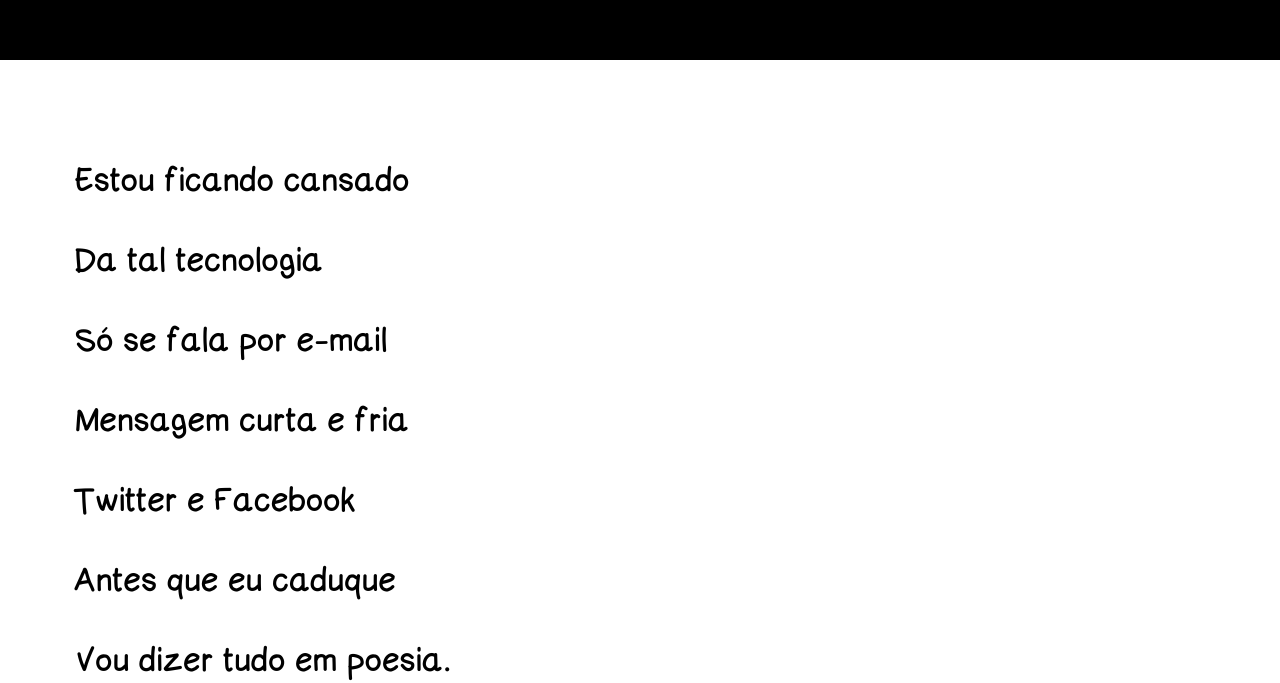
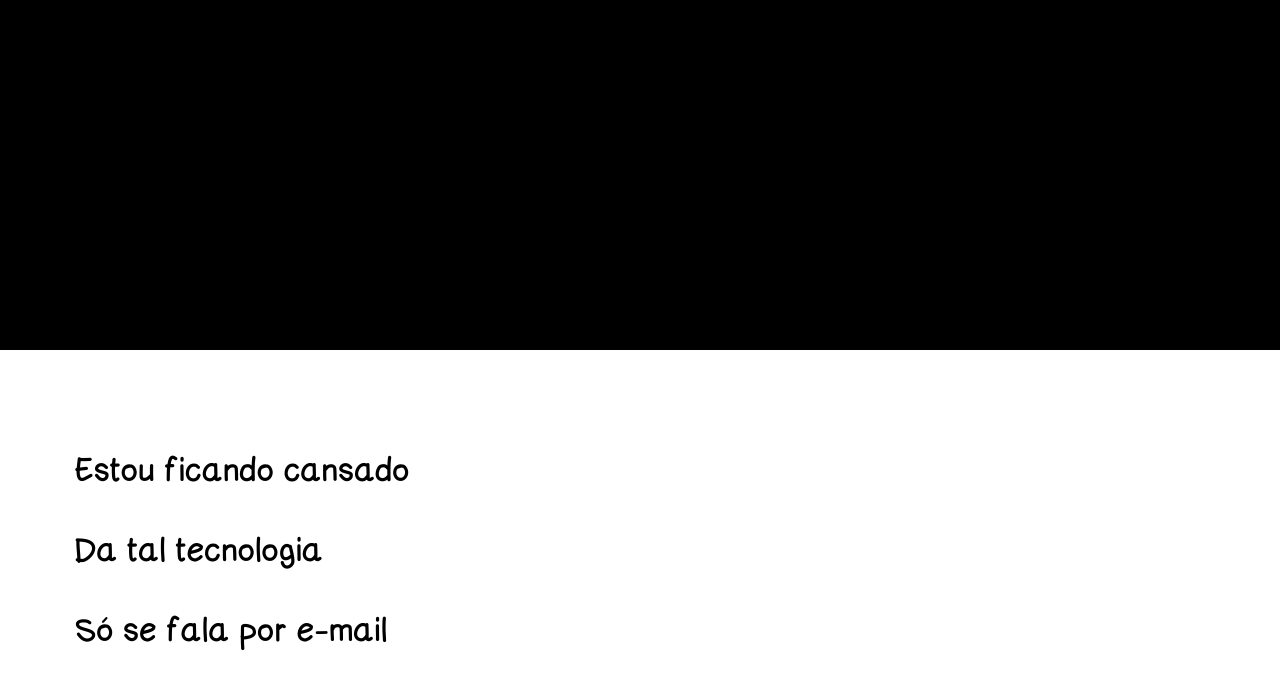
Before and after one commit to ViniciusAugustoM/projeto-poema, a plain HTML site: page index.html in a window 1280 px wide. Shown: the part 140-823 px from the top of the page. Drawn offline with Linux system fonts and the light colour scheme.

Commit message:
header atuakizado

```diff
--- a/style.css
+++ b/style.css
@@ -10,7 +10,7 @@ header{
     padding: 20px;
     background-color: black;
     color: aliceblue;
-    min-height: 150px;
+    min-height: 450px;
 }
 header > h1{
     text-align: center;
```
